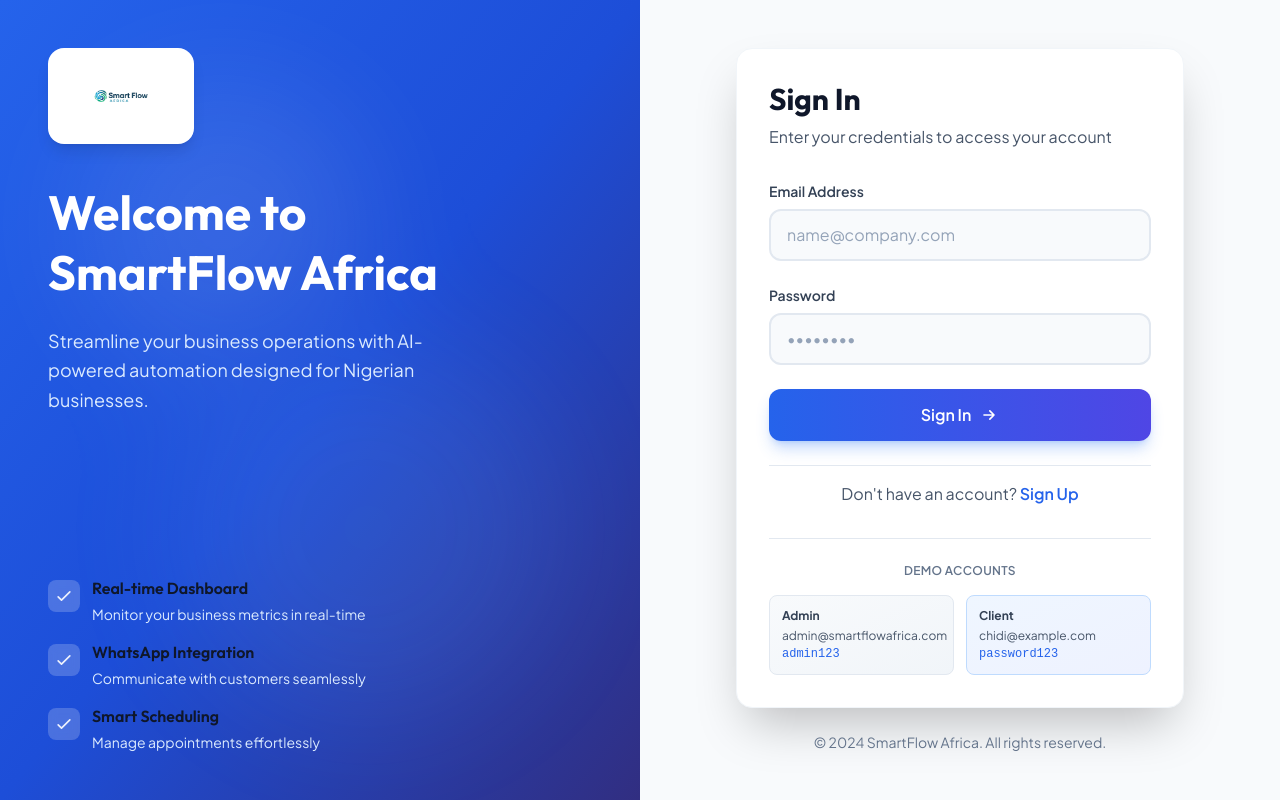
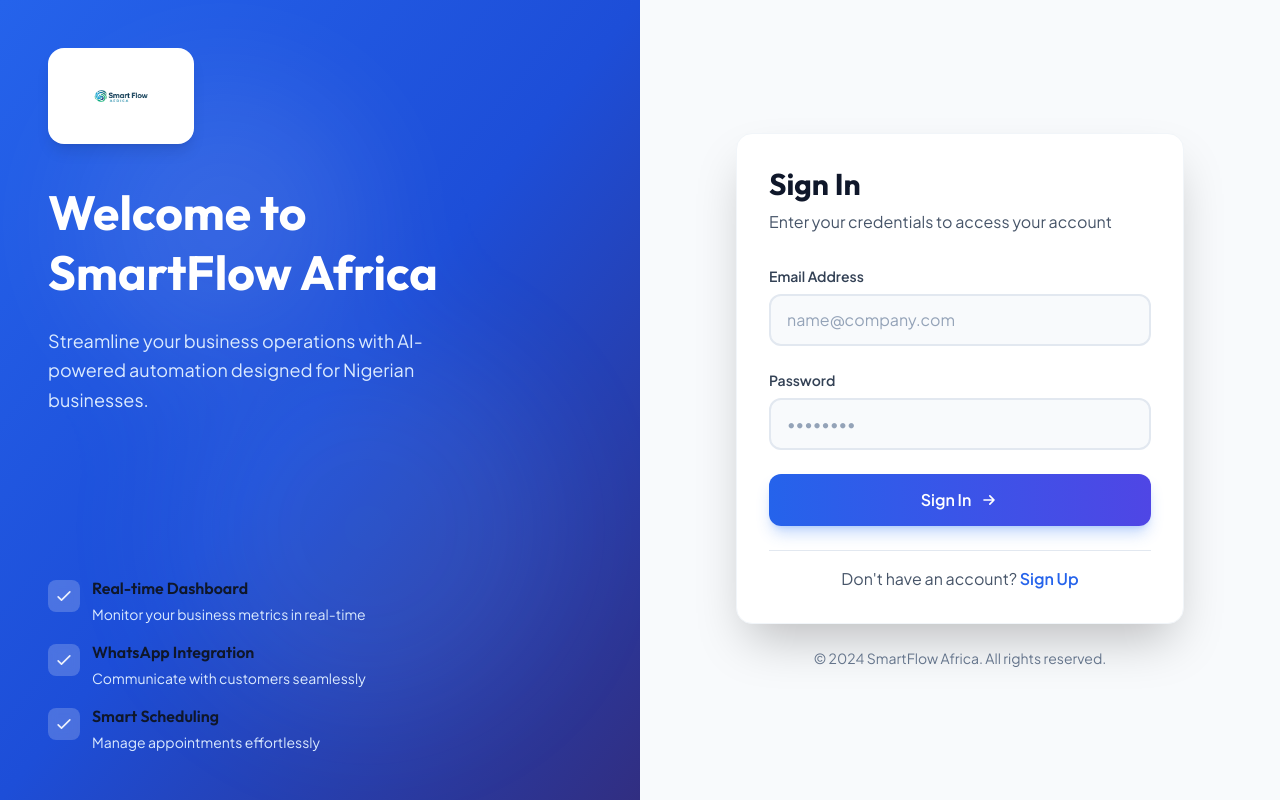
Before and after one commit to smartflowafrica/smartflow, a Next.js app: page /login in a window 1280 px wide. Built offline with nearby package versions, Linux system fonts and the light colour scheme.

Commit message:
style: remove demo credentials from login page

```diff
--- a/app/login/page.tsx
+++ b/app/login/page.tsx
@@ -188,24 +188,7 @@
                             </p>
                         </div>
 
-                        {/* Demo Credentials */}
-                        <div className="mt-8 pt-6 border-t border-slate-200">
-                            <p className="text-xs text-slate-500 font-semibold uppercase tracking-wide mb-4 text-center">
-                                Demo Accounts
-                            </p>
-                            <div className="grid grid-cols-2 gap-3">
-                                <div className="p-3 bg-gradient-to-br from-slate-50 to-slate-100 rounded-lg border border-slate-200">
-                                    <div className="text-xs font-bold text-slate-700 mb-1">Admin</div>
-                                    <div className="text-xs text-slate-600 mb-0.5">admin@smartflowafrica.com</div>
-                                    <div className="text-xs font-mono text-blue-600">admin123</div>
-                                </div>
-                                <div className="p-3 bg-gradient-to-br from-blue-50 to-indigo-50 rounded-lg border border-blue-200">
-                                    <div className="text-xs font-bold text-slate-700 mb-1">Client</div>
-                                    <div className="text-xs text-slate-600 mb-0.5">chidi@example.com</div>
-                                    <div className="text-xs font-mono text-blue-600">password123</div>
-                                </div>
-                            </div>
-                        </div>
+
                     </div>
 
                     <p className="text-center text-sm text-slate-500 mt-6">
```
